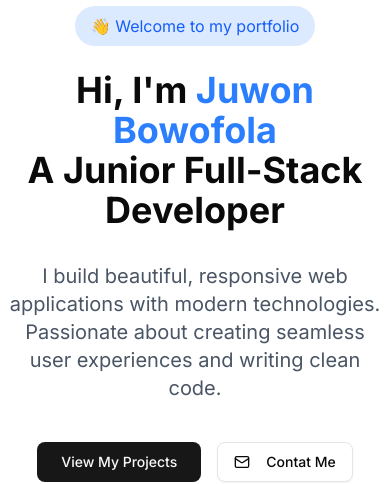
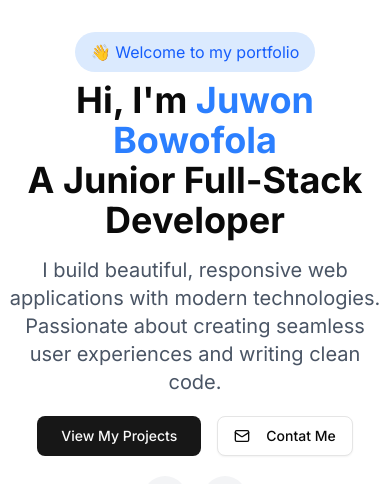
Before and after one commit to DeFiDev-sys/Portfolio_Latest, a Next.js app: page / in a window 390 px wide. Shown: the part 202-686 px from the top of the page. Built offline with nearby package versions, Linux system fonts and the light colour scheme; no server answers.

Commit message:
fix the margin of all the divs in the hero section

```diff
--- a/component/Hero.tsx
+++ b/component/Hero.tsx
@@ -20,7 +20,7 @@ function Hero() {
             transition={{ duration: 0.6 }}
             className="max-w-4xl"
           >
-            <span className="inline-block px-4 py-2 mb-6 bg-blue-100 dark:bg-blue-900/30 text-blue-600 dark:text-blue-400 rounded-full">
+            <span className="inline-block px-4 py-2 mb-2 lg:mb-6 bg-blue-100 dark:bg-blue-900/30 text-blue-600 dark:text-blue-400 rounded-full">
               👋 Welcome to my portfolio
             </span>
           </motion.div>
@@ -29,7 +29,7 @@ function Hero() {
             initial={{ opacity: 0, y: 20 }}
             animate={{ opacity: 1, y: 0 }}
             transition={{ duration: 0.6, delay: 0.2 }}
-            className="text-4xl sm:text-5xl font-bold mb-8"
+            className="text-4xl sm:text-5xl font-bold mb-4 lg:mb-8"
           >
             Hi, I'm <span className="text-blue-500">Juwon Bowofola</span>
             <br />A Junior Full-Stack Developer
@@ -39,7 +39,7 @@ function Hero() {
             initial={{ opacity: 0, y: 20 }}
             animate={{ opacity: 1, y: 0 }}
             transition={{ duration: 0.6, delay: 0.4 }}
-            className="text-xl text-gray-600 dark:text-gray-400 max-w-2xl mx-auto mb-10"
+            className="text-xl text-gray-600 dark:text-gray-400 max-w-2xl mx-auto mb-5 lg:mb-10"
           >
             I build beautiful, responsive web applications with modern
             technologies. Passionate about creating seamless user experiences
```
